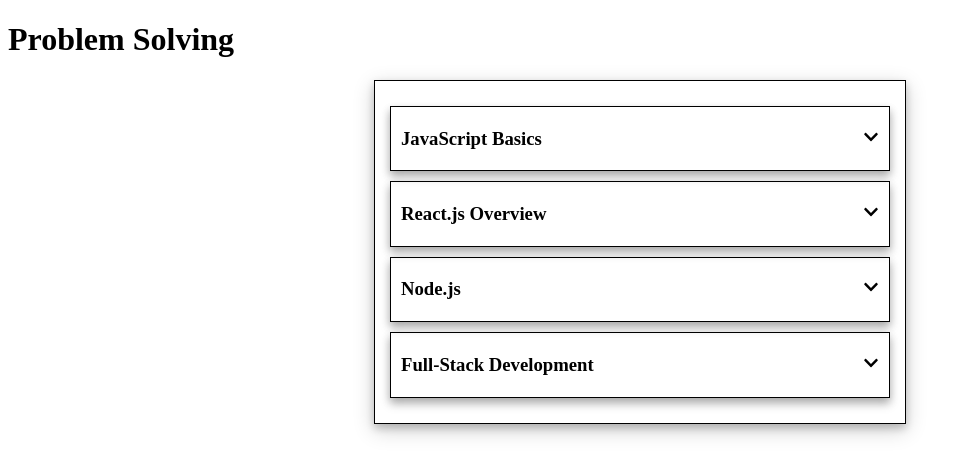
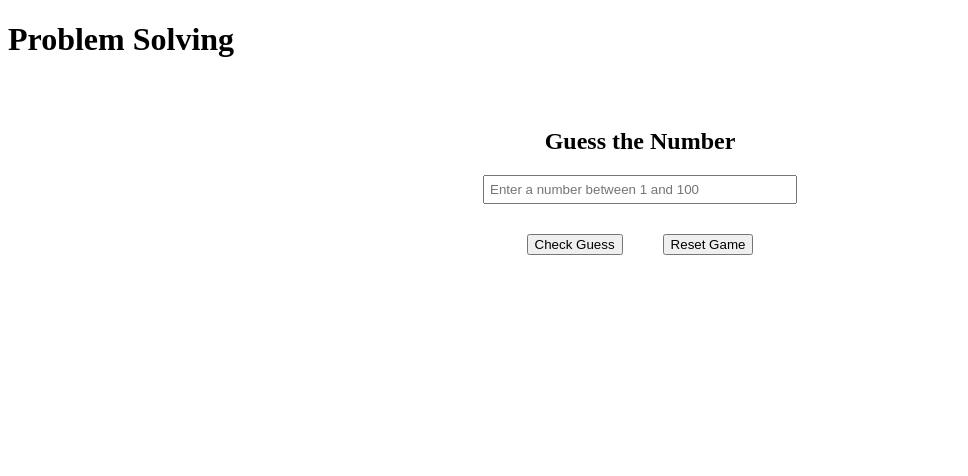
Before and after one commit to syedasadhashmi/React-Problems-And-Their-Solutions, a React (Vite) app: page / in a window 1280 px wide. Shown: the top 476 px of the page, without its empty margins (0-968 px from the left). Built offline with nearby package versions, Linux system fonts and the light colour scheme.

Commit message:
guess the number problem done

```diff
--- a/src/App.jsx
+++ b/src/App.jsx
@@ -1,6 +1,7 @@
 import ContactForm from "./questions/ContactForm";
 import InputFocus from "./questions/InputFocus";
 import Accordian from "./questions/Accordian";
+import GuessTheNumber from "./questions/GuessTheNumber";
 
 const items = [
   {
@@ -25,7 +26,8 @@
   return (
     <div>
       <h1>Problem Solving</h1>
-      <Accordian items={items} />
+      {/* <Accordian items={items} /> */}
+      <GuessTheNumber />
     </div>
   );
 }
--- /dev/null
+++ b/src/questions/GuessTheNumber.jsx
@@ -0,0 +1,91 @@
+import React, { useEffect, useState } from "react";
+
+function GuessTheNumber() {
+  const [guessedNumber, setGuessedNumber] = useState(null);
+  const [inputValue, setInputValue] = useState("");
+  const [counter, setCounter] = useState(0);
+  const [message, setMessage] = useState("");
+  // Function to handle guess checking
+  const handleGuess = () => {
+    console.log("handle Guess");
+    if (inputValue >= 1 && inputValue <= 100) {
+      setCounter((pre) => pre + 1);
+      if (Number(inputValue) == guessedNumber) {
+        setMessage(
+          "Congratulations! You guessed the number in " +
+            (counter + 1) +
+            " attempts"
+        );
+        console.log(
+          "Congratulations! You guessed the number in " +
+            (counter + 1) +
+            " attempts"
+        );
+      } else if (inputValue > guessedNumber) {
+        setMessage("Too high! Try again");
+        console.log("Too high! Try again");
+      } else {
+        setMessage("Too Low! Try again");
+        console.log("Too Low! Try again");
+      }
+    } else {
+      setMessage("Please enter a number between 1 and 100");
+      console.log("Please enter a number between 1 and 100");
+    }
+  };
+
+  // Function to reset the game
+  const resetGame = () => {
+    console.log("resetGame");
+    setGuessedNumber(null);
+    setMessage("");
+    setInputValue("");
+    setCounter(0);
+    randomNumGenerator();
+  };
+
+  const randomNumGenerator = () => {
+    const num = Math.floor(Math.random() * (100 - 1 + 1)) + 1;
+    setGuessedNumber(num);
+    console.log("num by random", num);
+  };
+
+  useEffect(() => {
+    randomNumGenerator();
+  }, []);
+
+  return (
+    <div
+      style={{
+        display: "flex",
+        flexDirection: "column",
+        alignItems: "center",
+        margin: "50px 0",
+      }}
+    >
+      <h2>Guess the Number</h2>
+      <input
+        placeholder="Enter a number between 1 and 100"
+        style={{ width: "300px", padding: "5px" }}
+        id="guess-input"
+        value={inputValue}
+        onChange={(e) => setInputValue(e.target.value)}
+      />
+      <div style={{ marginTop: 30 }}>
+        <button style={{ marginRight: 20 }} onClick={handleGuess}>
+          Check Guess
+        </button>
+        <button style={{ marginLeft: 20 }} onClick={resetGame}>
+          Reset Game
+        </button>
+      </div>
+      {message.length > 1 && (
+        <div style={{ marginTop: 20 }}>
+          <p>{message}</p>
+        </div>
+      )}
+    </div>
+  );
+}
+
+export default GuessTheNumber;
```
